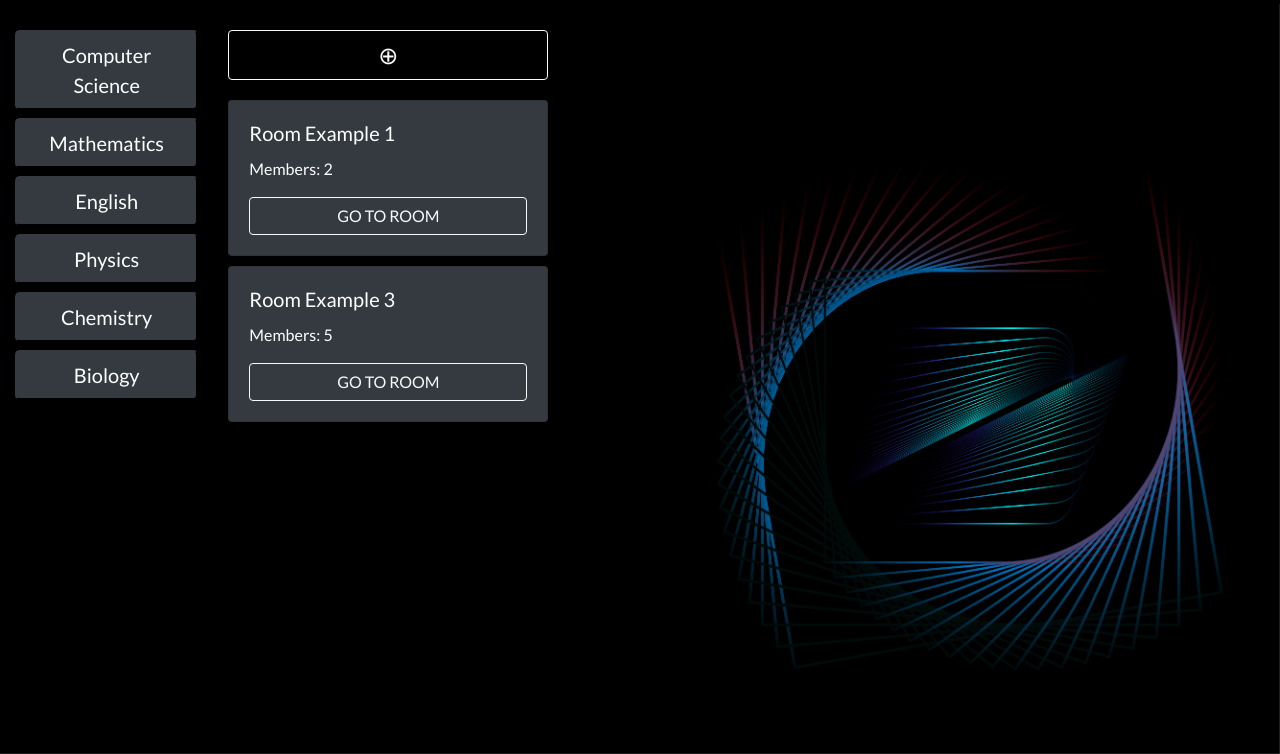
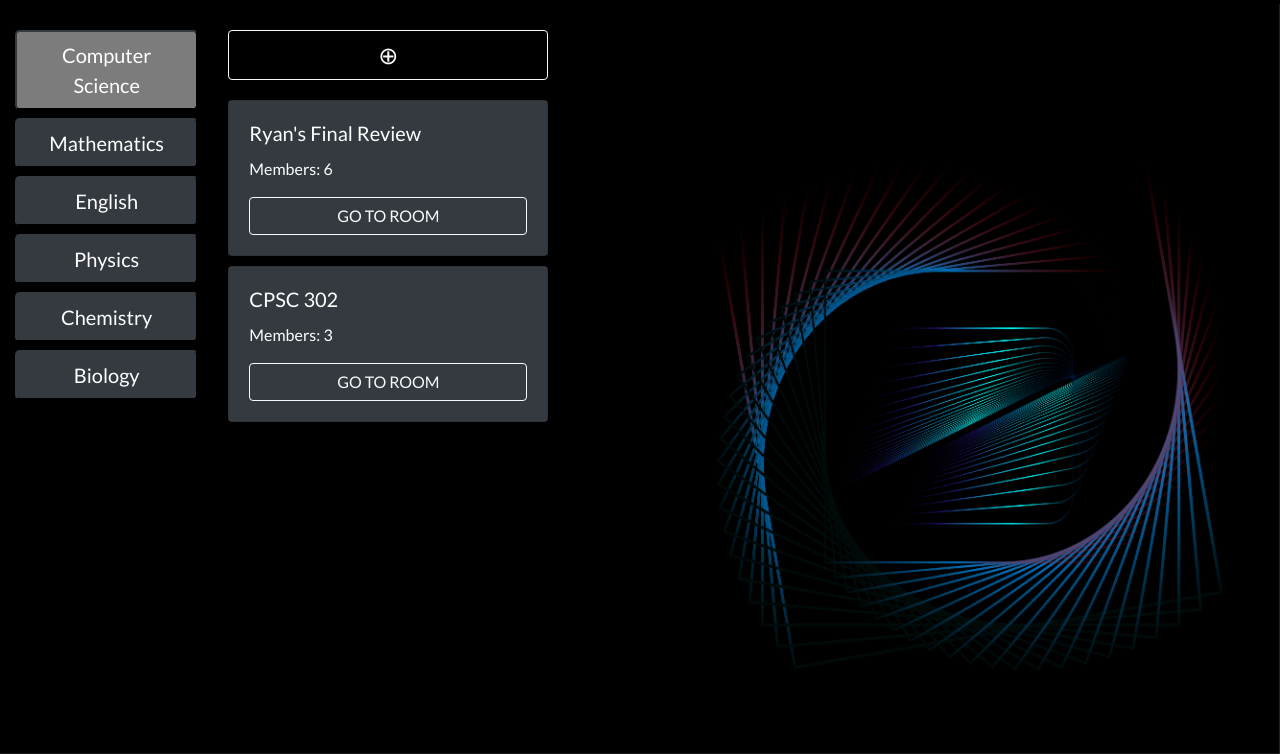
Before and after one commit to susie-son/onlineversity, a website: page frontend/home/index.html in a window 1280 px wide. Shown: the part 46-800 px from the top of the page. Drawn offline with nearby package versions, Linux system fonts and the light colour scheme; no server answers.

Commit message:
home changed

```diff
--- a/frontend/home/index.html
+++ b/frontend/home/index.html
@@ -37,7 +37,7 @@
       <div class="row">
           <div class="col-2">
               <div class="btn-group-vertical">
-                  <button type="button" class="btn-dark btn-lg btn-block" id="cpsc">Computer Science</button>
+                  <button type="button" class="btn-dark btn-lg btn-block" id="cpsc" style="background: #7c7c7c">Computer Science</button>
                   <button type="button" class="btn-dark btn-lg btn-block" id="math">Mathematics</button>
                   <button type="button" class="btn-dark btn-lg btn-block" id="english">English</button>
                   <button type="button" class="btn-dark btn-lg btn-block" id="physics">Physics</button>
@@ -94,8 +94,8 @@
               <div class = "row">
                   <div class="card bg-dark text-white" id="cards">
                     <div class="card-body">
-                      <h5 class="card-title">Room Example 1</h5>
-                      <p class="card-text">Members: 2</p>
+                      <h5 class="card-title">Ryan's Final Review</h5>
+                      <p class="card-text">Members: 6</p>
                       <a href="#" class="btn btn-outline-light btn-block" id="joinRm1">GO TO ROOM</a>
                     </div>
                   </div>
@@ -104,8 +104,8 @@
               <div class = "row">
                   <div class="card bg-dark text-white" id="cards">
                       <div class="card-body">
-                        <h5 class="card-title">Room Example 3</h5>
-                        <p class="card-text">Members: 5</p>
+                        <h5 class="card-title">CPSC 302</h5>
+                        <p class="card-text">Members: 3</p>
                         <a href="#" class="btn btn-outline-light btn-block">GO TO ROOM</a>
                       </div>
                   </div>
```
Also changed, not shown: frontend/home/cpsc.html (added), frontend/home/ryan.html (added).
